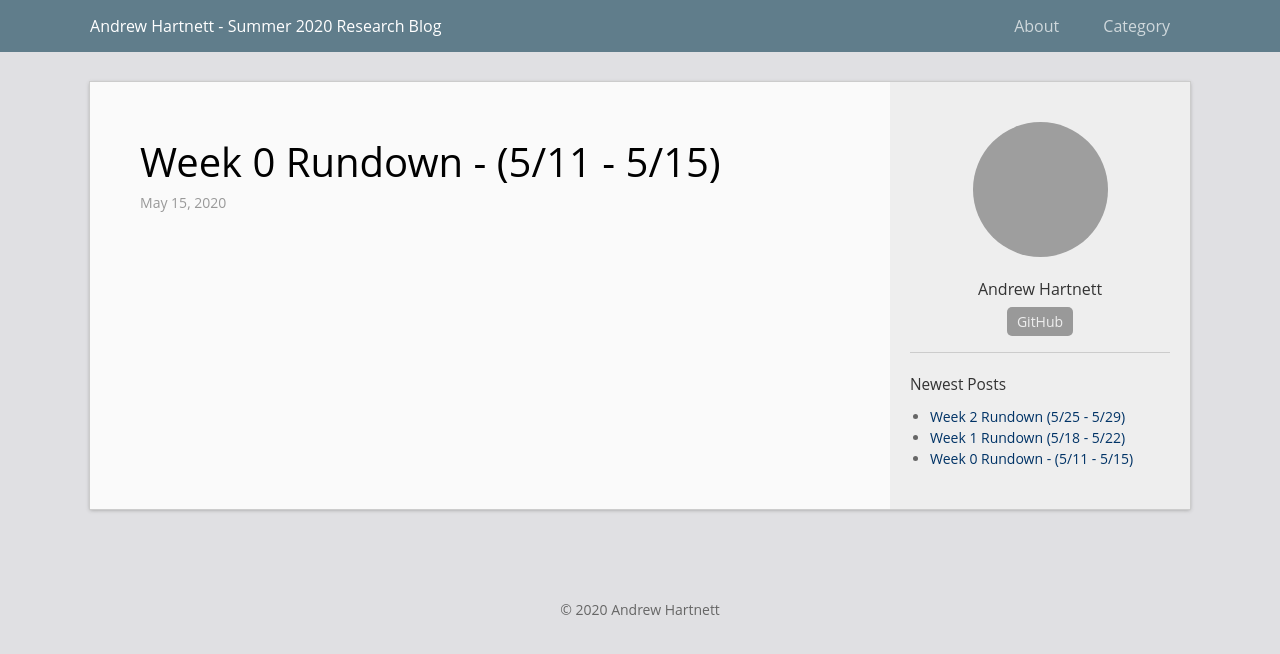
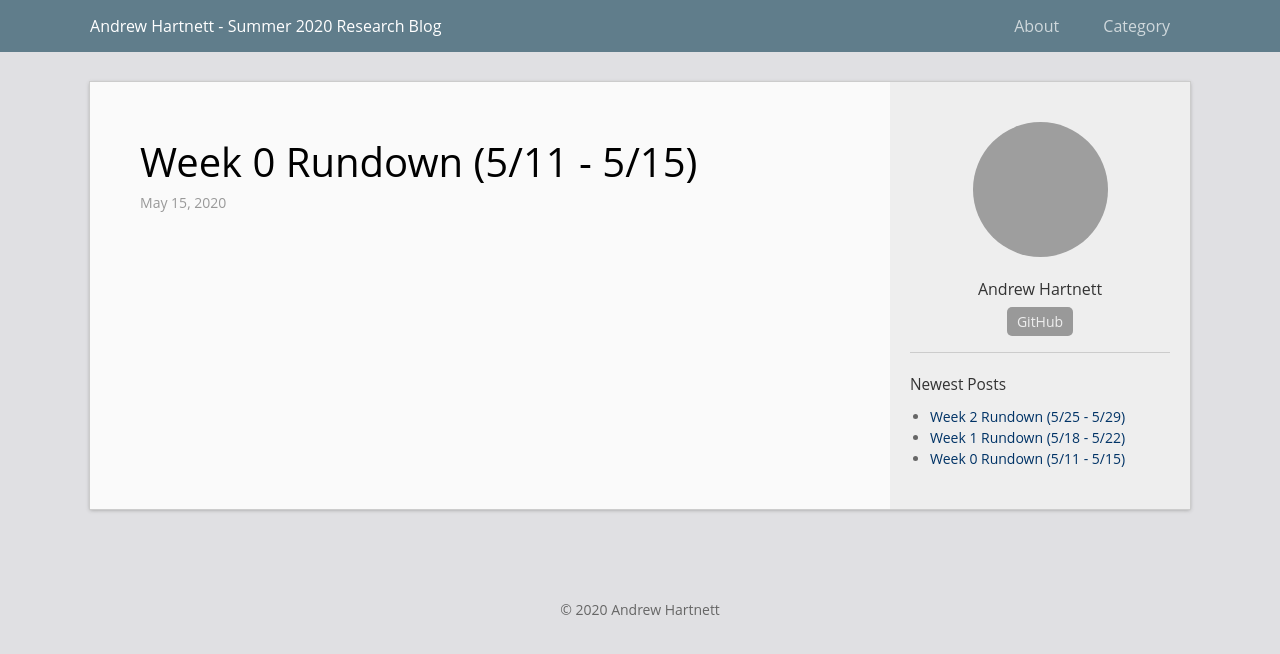
Before and after one commit to andrewH01/andrewH01.github.io, a Jekyll site: the page built from _posts/2020-05-15-week-0.markdown, in a window 1280 px wide. Shown: the top 654 px of the page. Built offline with Jekyll 4.4.1, drawn with Linux system fonts in a browser that asks for light colours; grey boxes are pictures that could not be loaded.

```diff
--- a/_posts/2020-05-15-week-0.markdown
+++ b/_posts/2020-05-15-week-0.markdown
@@ -1,6 +1,6 @@
 ---
 layout: post
-title:  "Week 0 Rundown - (5/11 - 5/15)"
+title:  "Week 0 Rundown (5/11 - 5/15)"
 date:   2020-05-15 16:53:10 -0400
 categories: jekyll update
 ---
```
